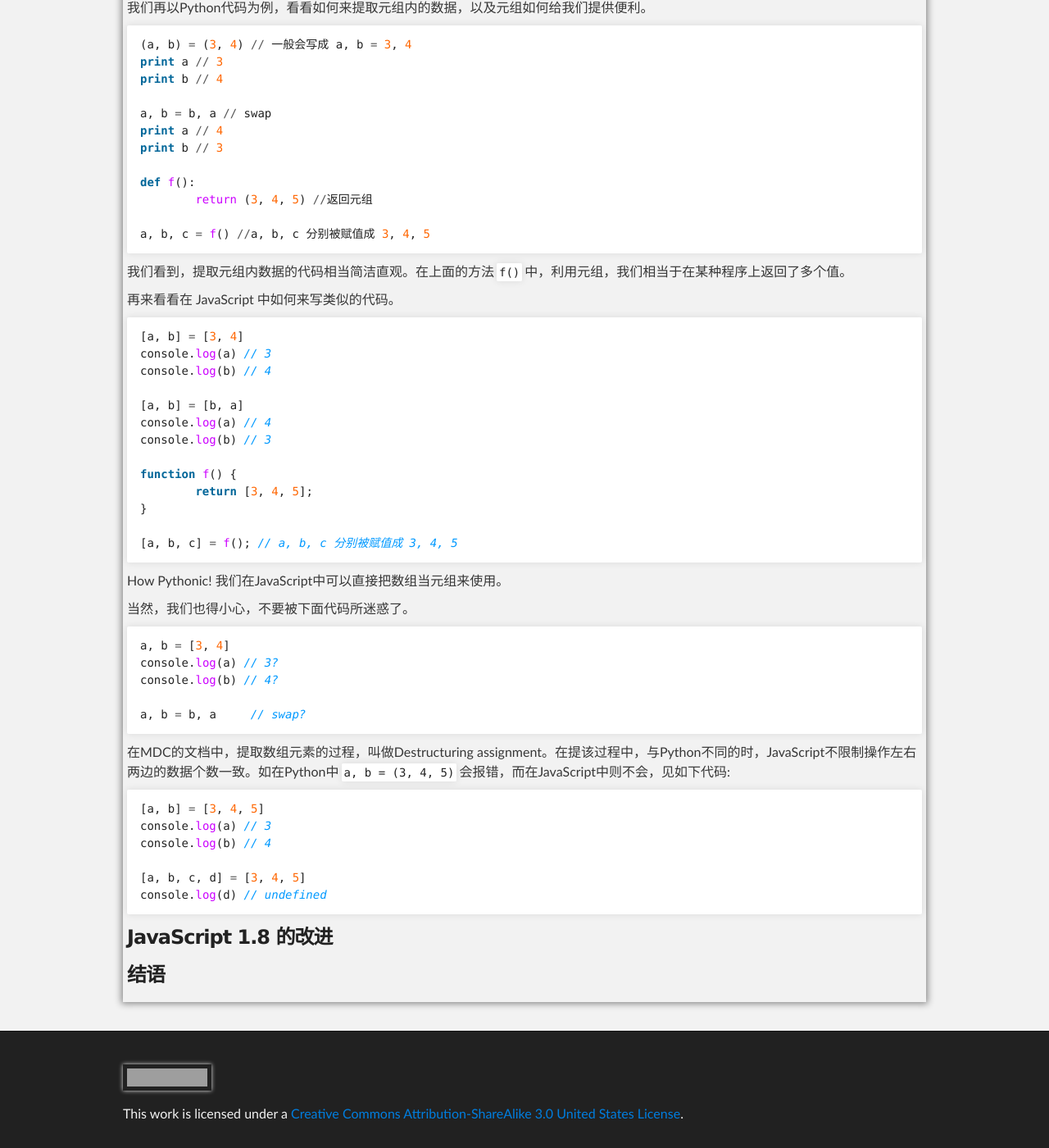
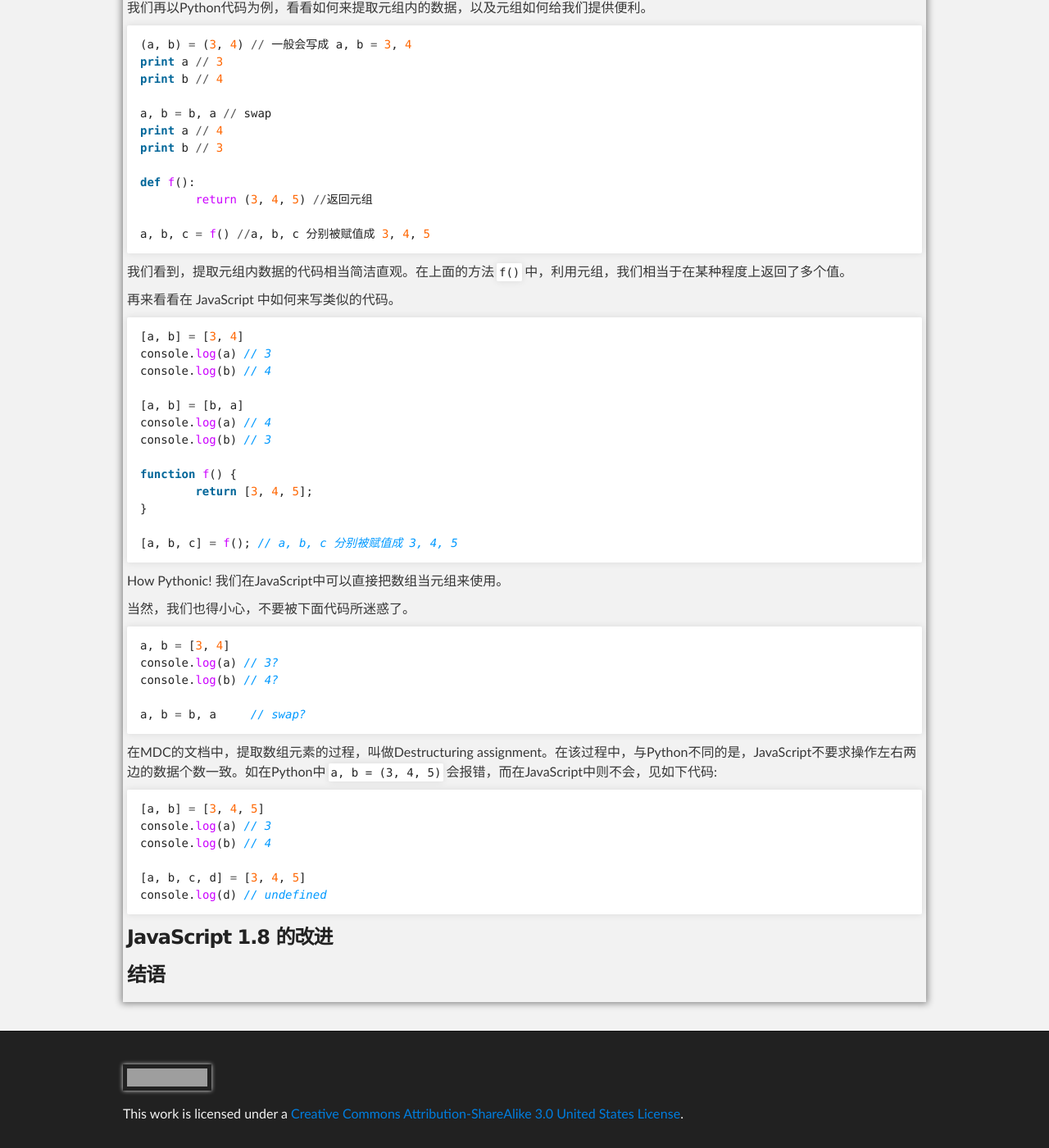
Before and after one commit to hippasus/hippasus.github.com, a Jekyll site: the page built from _posts/2013-03-02-what-improvements-have-been-done-to-javascript-by-mozilla-firefox.md, in a window 1280 px wide and 1400 px high, scrolled down 7078 px. Shown: the whole window at 82% size. Built offline with Jekyll 4.4.1, drawn with Linux system fonts in a browser that asks for light colours; Markdown is read by kramdown in place of the engine named in the settings; grey boxes are pictures that could not be loaded.

Commit message:
fix some type in the tuple part.

```diff
--- a/_posts/2013-03-02-what-improvements-have-been-done-to-javascript-by-mozilla-firefox.md
+++ b/_posts/2013-03-02-what-improvements-have-been-done-to-javascript-by-mozilla-firefox.md
@@ -332,7 +332,7 @@ def f():
 a, b, c = f() //a, b, c 分别被赋值成 3, 4, 5
 {% endhighlight %}
 
-我们看到，提取元组内数据的代码相当简洁直观。在上面的方法`f()`中，利用元组，我们相当于在某种程序上返回了多个值。
+我们看到，提取元组内数据的代码相当简洁直观。在上面的方法`f()`中，利用元组，我们相当于在某种程度上返回了多个值。
 
 再来看看在 JavaScript 中如何来写类似的代码。
 
@@ -364,7 +364,7 @@ console.log(b) // 4?
 a, b = b, a 	// swap?
 {% endhighlight %}
 
-在MDC的文档中，提取数组元素的过程，叫做Destructuring assignment。在提该过程中，与Python不同的时，JavaScript不限制操作左右两边的数据个数一致。如在Python中`a, b = (3, 4, 5)`会报错，而在JavaScript中则不会，见如下代码:
+在MDC的文档中，提取数组元素的过程，叫做Destructuring assignment。在该过程中，与Python不同的是，JavaScript不要求操作左右两边的数据个数一致。如在Python中`a, b = (3, 4, 5)`会报错，而在JavaScript中则不会，见如下代码:
 
 {% highlight js %}
 [a, b] = [3, 4, 5]
```
